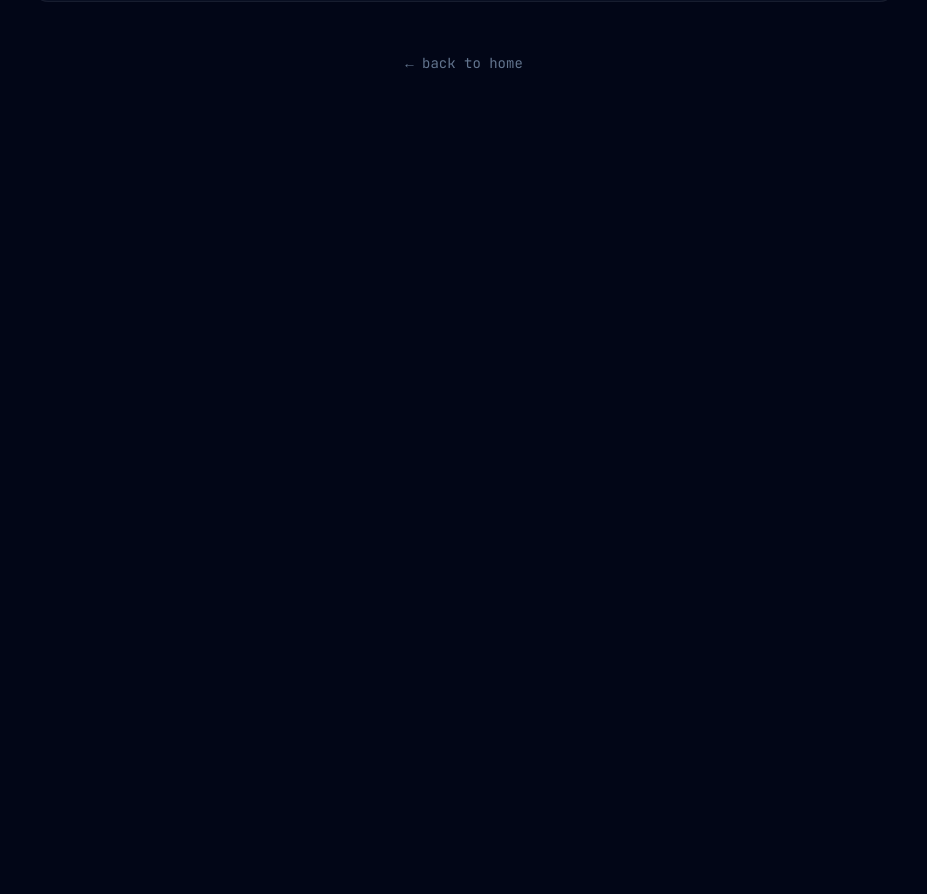
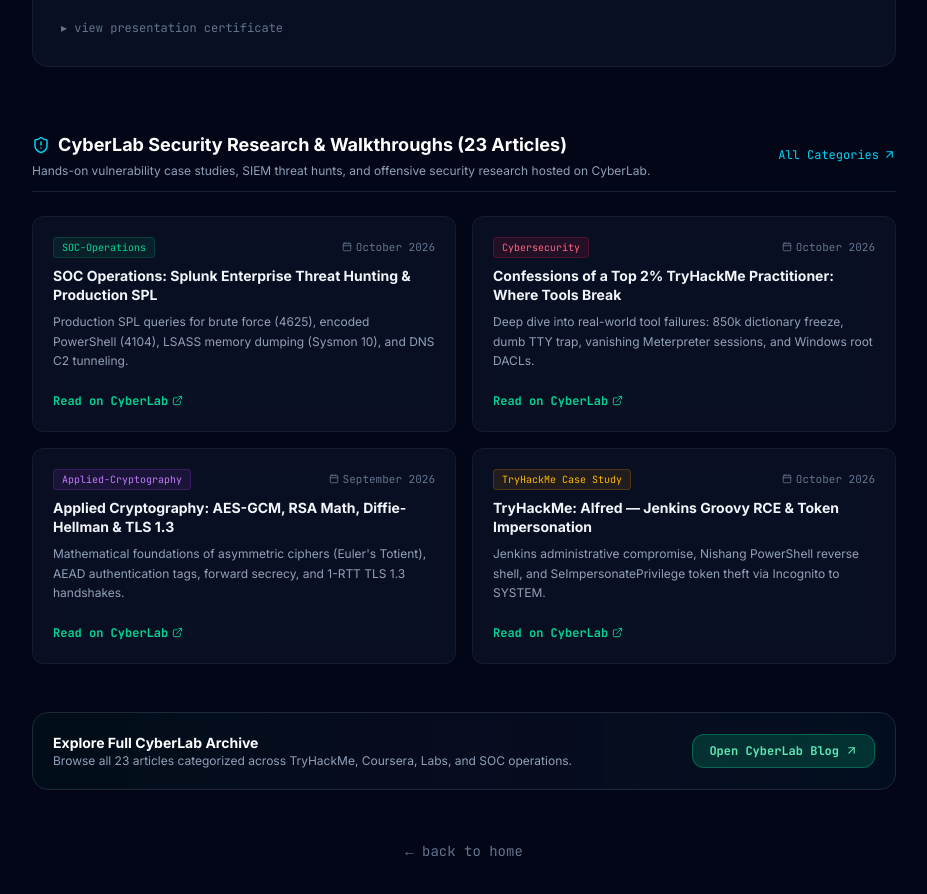
Before and after one commit to ParthPandey25/portfolio, a Next.js app: page /publications in a window 1280 px wide. Shown: the part 960-1854 px from the top of the page, without its empty margins (176-1103 px from the left). Before the commit the page ends 1130 px from the top, so only its background shows below. Built offline with nearby package versions, Linux system fonts and the light colour scheme.

Commit message:
feat(publications): feature 23 CyberLab security articles and TryHackMe GURU case studies

```diff
--- a/src/app/publications/page.jsx
+++ b/src/app/publications/page.jsx
@@ -7,7 +7,7 @@
 import InteractiveBackground from "@/components/InteractiveBackground";
 import TiltCard from "@/components/TiltCard";
 import Link from "next/link";
-import { FileText, Calendar, ExternalLink, Tag, Award, Mic } from "lucide-react";
+import { FileText, Calendar, ExternalLink, Tag, Award, Mic, ShieldAlert, Terminal, Layers, ArrowUpRight } from "lucide-react";
 
 const papers = [
   {
@@ -41,6 +41,41 @@
   },
 ];
 
+const technicalArticles = [
+  {
+    title: "SOC Operations: Splunk Enterprise Threat Hunting & Production SPL",
+    category: "SOC-Operations",
+    badgeColor: "text-emerald-400 border-emerald-500/20 bg-emerald-500/10",
+    date: "October 2026",
+    summary: "Production SPL queries for brute force (4625), encoded PowerShell (4104), LSASS memory dumping (Sysmon 10), and DNS C2 tunneling.",
+    link: "https://parthpandey25.github.io/parthpandey-cyberlab/posts/soc-splunk-siem-live-incident-investigation/",
+  },
+  {
+    title: "Confessions of a Top 2% TryHackMe Practitioner: Where Tools Break",
+    category: "Cybersecurity",
+    badgeColor: "text-rose-400 border-rose-500/20 bg-rose-500/10",
+    date: "October 2026",
+    summary: "Deep dive into real-world tool failures: 850k dictionary freeze, dumb TTY trap, vanishing Meterpreter sessions, and Windows root DACLs.",
+    link: "https://parthpandey25.github.io/parthpandey-cyberlab/posts/confessions-of-a-tryhackme-practitioner-where-tools-break/",
+  },
+  {
+    title: "Applied Cryptography: AES-GCM, RSA Math, Diffie-Hellman & TLS 1.3",
+    category: "Applied-Cryptography",
+    badgeColor: "text-purple-400 border-purple-500/20 bg-purple-500/10",
+    date: "September 2026",
+    summary: "Mathematical foundations of asymmetric ciphers (Euler's Totient), AEAD authentication tags, forward secrecy, and 1-RTT TLS 1.3 handshakes.",
+    link: "https://parthpandey25.github.io/parthpandey-cyberlab/posts/applied-cryptography-symmetric-asymmetric-ciphers/",
+  },
+  {
+    title: "TryHackMe: Alfred — Jenkins Groovy RCE & Token Impersonation",
+    category: "TryHackMe Case Study",
+    badgeColor: "text-amber-400 border-amber-500/20 bg-amber-500/10",
+    date: "October 2026",
+    summary: "Jenkins administrative compromise, Nishang PowerShell reverse shell, and SeImpersonatePrivilege token theft via Incognito to SYSTEM.",
+    link: "https://parthpandey25.github.io/parthpandey-cyberlab/posts/tryhackme-alfred-jenkins-token-impersonation/",
+  },
+];
+
 const colorMap = {
   emerald: {
     border: "border-emerald-500/20 hover:border-emerald-500/50",
@@ -70,25 +105,32 @@
       <div className="relative z-10 pt-28 pb-24 max-w-4xl mx-auto px-4">
         <SectionHeader
           title="Publications & Research"
-          subtitle="academic contributions"
+          subtitle="academic contributions & technical security research"
           accent="dual"
         />
 
         {/* Summary badges */}
         <div className="flex flex-wrap gap-3 mb-12">
           <span className="flex items-center gap-2 px-4 py-2 glass-card rounded-full border border-slate-800/60 text-sm">
-            <FileText size={14} className="text-emerald-400" /> 2 Publications
+            <FileText size={14} className="text-emerald-400" /> 2 Peer-Reviewed Papers
           </span>
           <span className="flex items-center gap-2 px-4 py-2 glass-card rounded-full border border-slate-800/60 text-sm">
-            <Mic size={14} className="text-cyan-400" /> 2 Conference Presentations
+            <ShieldAlert size={14} className="text-cyan-400" /> 23 CyberLab Security Articles
           </span>
           <span className="flex items-center gap-2 px-4 py-2 glass-card rounded-full border border-slate-800/60 text-sm">
-            <Award size={14} className="text-purple-400" /> Peer-Reviewed Journal
+            <Award size={14} className="text-purple-400" /> TryHackMe Top 2% [GURU]
           </span>
         </div>
 
+        {/* Academic Papers Header */}
+        <div className="mb-6 flex items-center justify-between border-b border-slate-800/80 pb-3">
+          <h2 className="text-lg font-bold text-white flex items-center gap-2">
+            <Award className="text-emerald-400" size={18} /> Peer-Reviewed Academic Papers
+          </h2>
+        </div>
+
         {/* Paper cards */}
-        <div className="space-y-8">
+        <div className="space-y-8 mb-16">
           {papers.map((paper, i) => {
             const c = colorMap[paper.color];
             const isOpen = expanded === i;
@@ -216,6 +258,82 @@
           })}
         </div>
 
+        {/* CyberLab Technical Publications Section */}
+        <div className="mb-6 flex items-center justify-between border-b border-slate-800/80 pb-3">
+          <div>
+            <h2 className="text-lg font-bold text-white flex items-center gap-2">
+              <ShieldAlert className="text-cyan-400" size={18} /> CyberLab Security Research & Walkthroughs (23 Articles)
+            </h2>
+            <p className="text-xs text-slate-400 mt-1">
+              Hands-on vulnerability case studies, SIEM threat hunts, and offensive security research hosted on CyberLab.
+            </p>
+          </div>
+          <a
+            href="https://parthpandey25.github.io/parthpandey-cyberlab/categories/"
+            target="_blank"
+            rel="noopener noreferrer"
+            className="flex items-center gap-1 text-xs font-mono text-cyan-400 hover:underline"
+          >
+            All Categories <ArrowUpRight size={13} />
+          </a>
+        </div>
+
+        <div className="grid grid-cols-1 md:grid-cols-2 gap-4 mb-12">
+          {technicalArticles.map((art, idx) => (
+            <motion.div
+              key={idx}
+              initial={{ opacity: 0, y: 20 }}
+              whileInView={{ opacity: 1, y: 0 }}
+              viewport={{ once: true }}
+              transition={{ duration: 0.4, delay: idx * 0.1 }}
+            >
+              <div className="glass-card rounded-xl border border-slate-800/80 p-5 hover:border-cyan-500/40 transition-all flex flex-col justify-between h-full bg-slate-950/40">
+                <div>
+                  <div className="flex items-center justify-between gap-2 mb-2">
+                    <span className={`text-[10px] font-mono px-2 py-0.5 rounded border ${art.badgeColor}`}>
+                      {art.category}
+                    </span>
+                    <span className="text-[11px] text-slate-500 font-mono flex items-center gap-1">
+                      <Calendar size={10} /> {art.date}
+                    </span>
+                  </div>
+                  <h3 className="font-bold text-sm text-slate-100 mb-2 leading-snug">
+                    {art.title}
+                  </h3>
+                  <p className="text-xs text-slate-400 leading-relaxed mb-4">
+                    {art.summary}
+                  </p>
+                </div>
+                <div>
+                  <a
+                    href={art.link}
+                    target="_blank"
+                    rel="noopener noreferrer"
+                    className="inline-flex items-center gap-1 text-xs font-mono text-emerald-400 hover:underline font-semibold"
+                  >
+                    Read on CyberLab <ExternalLink size={11} />
+                  </a>
+                </div>
+              </div>
+            </motion.div>
+          ))}
+        </div>
+
+        <div className="p-5 rounded-2xl border border-slate-800 bg-gradient-to-r from-emerald-950/20 via-slate-900/40 to-cyan-950/20 flex flex-wrap items-center justify-between gap-4">
+          <div>
+            <h4 className="text-sm font-bold text-white">Explore Full CyberLab Archive</h4>
+            <p className="text-xs text-slate-400">Browse all 23 articles categorized across TryHackMe, Coursera, Labs, and SOC operations.</p>
+          </div>
+          <a
+            href="https://parthpandey25.github.io/parthpandey-cyberlab/"
+            target="_blank"
+            rel="noopener noreferrer"
+            className="px-4 py-2 rounded-xl text-xs font-mono font-bold bg-emerald-500/20 border border-emerald-500/40 text-emerald-300 hover:bg-emerald-500/30 transition-all flex items-center gap-1.5"
+          >
+            Open CyberLab Blog <ArrowUpRight size={13} />
+          </a>
+        </div>
+
         <div className="mt-12 text-center">
           <Link href="/" className="text-sm text-slate-500 hover:text-emerald-400 transition-colors font-mono">
             ← back to home
```
